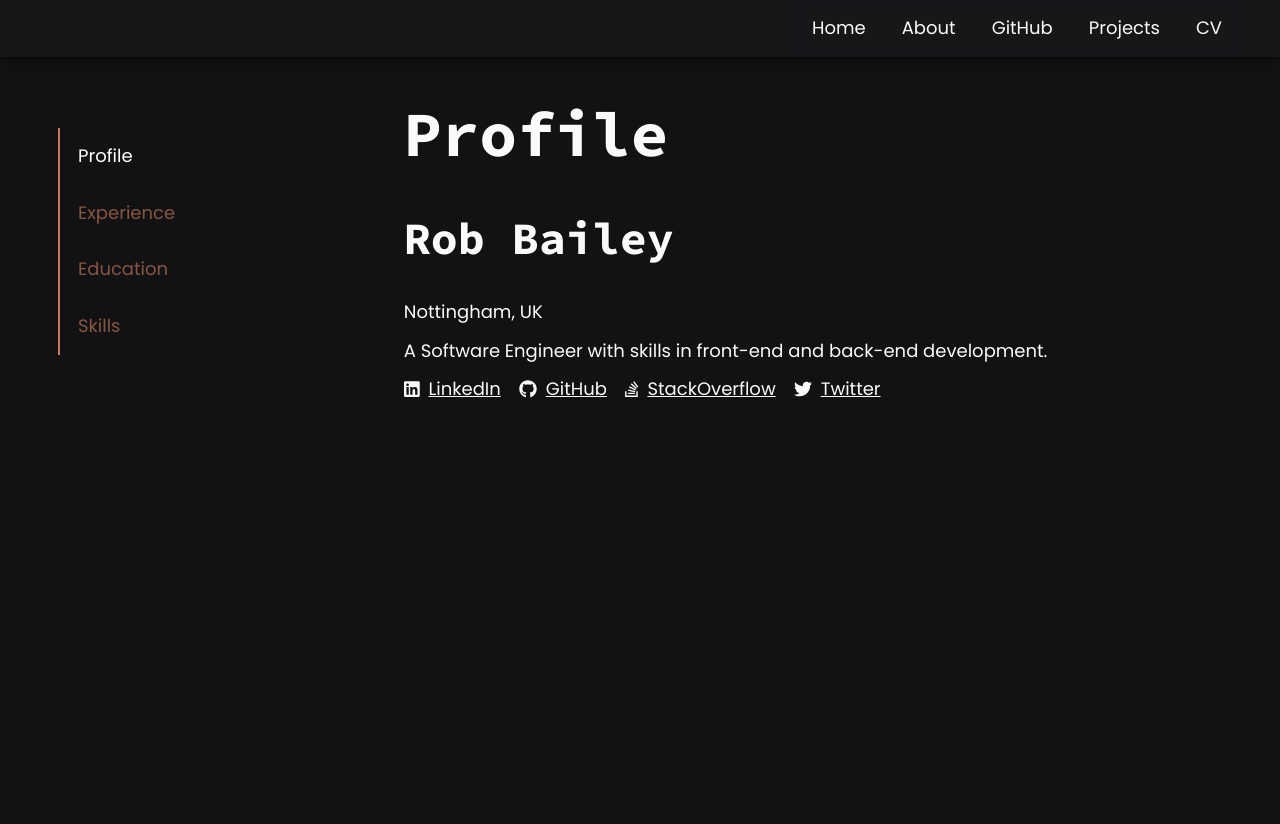
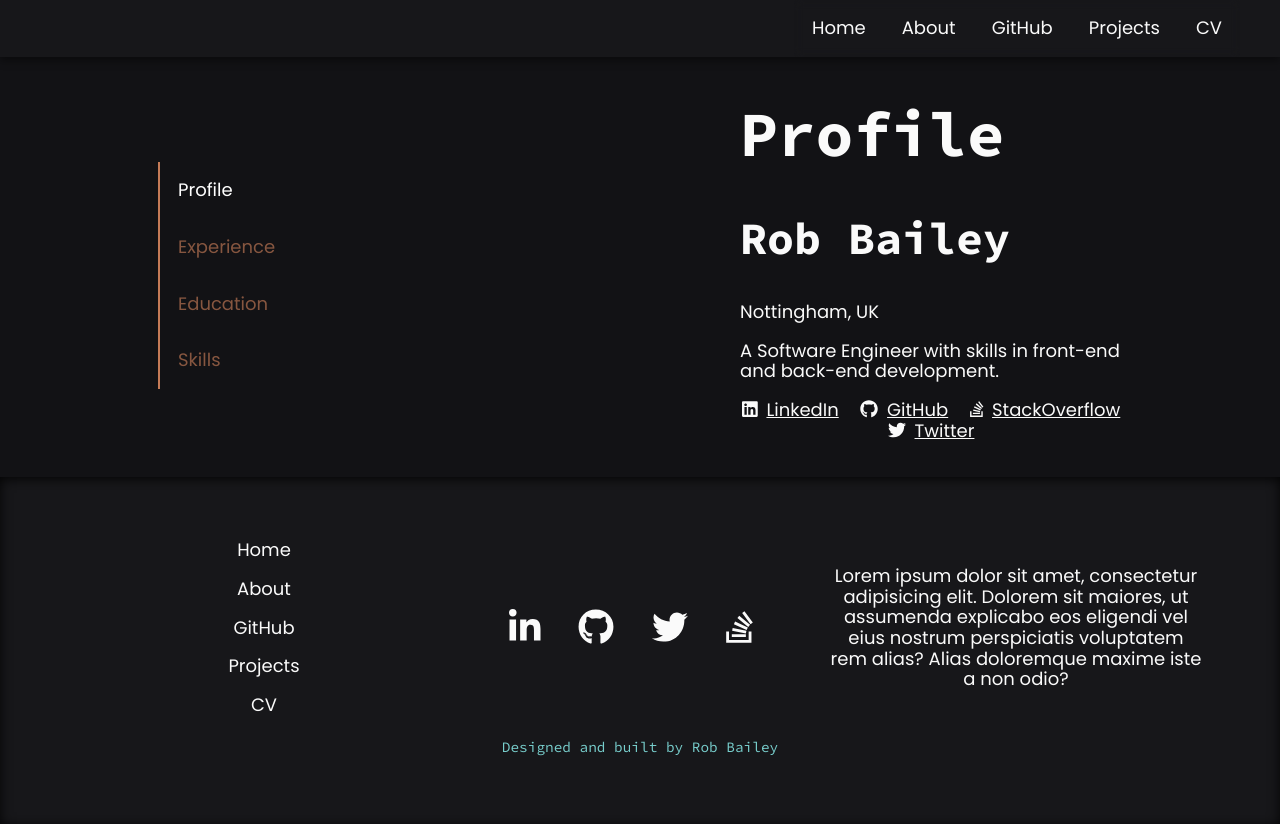
Before and after one commit to robbailey3/website-next, a Next.js app: page /cv in a window 1280 px wide. Before the commit the page ends 800 px from the top, so only its background shows below. Built offline with nearby package versions, Linux system fonts and the light colour scheme.

Commit message:
build: updating footer

```diff
--- /dev/null
+++ b/src/components/global/footer/footer.module.scss
@@ -0,0 +1,61 @@
+@import '@/styles/partials/colours';
+
+.footer {
+  background-color: lighten($background, 2%);
+  box-shadow: inset 0 2px 12px rgba(#000, 0.85);
+  padding: 3rem 0;
+  text-align: center;
+  margin-top: 2rem;
+}
+.content {
+  padding: 0 2rem;
+}
+.nav {
+  ul {
+    list-style: none;
+    padding: 0;
+    margin: 0;
+    li {
+      display: block;
+      a {
+        display: block;
+        padding: 0.5rem 1rem;
+        text-decoration: none;
+        &:hover,
+        &:focus {
+          text-decoration: underline;
+        }
+      }
+    }
+  }
+}
+.social {
+  ul {
+    list-style: none;
+    padding: 0;
+    margin: 0;
+    li {
+      display: inline-block;
+      a {
+        display: block;
+        margin-right: 1rem;
+        font-size: 2rem;
+        transition: 0.3s;
+        border: 1px solid transparent;
+        padding: 0.5rem;
+        line-height: 1;
+        &:hover,
+        &:focus {
+          color: $accentBlue;
+          border-color: $accentBlue;
+        }
+      }
+    }
+  }
+}
+
+.attribution {
+  color: $accentBlue;
+  font-size: 0.8rem;
+  opacity: 0.8;
+}
--- a/src/components/global/footer/footer.tsx
+++ b/src/components/global/footer/footer.tsx
@@ -1,5 +1,138 @@
+import Container from '@/components/common/layout/container/container';
+import FlexContainer from '@/components/common/layout/flex-container/flex-container';
+import FlexItem from '@/components/common/layout/flex-item/flex-item';
+import {
+  faGithub,
+  faLinkedinIn,
+  faStackOverflow,
+  faTwitter,
+} from '@fortawesome/free-brands-svg-icons';
+import { FontAwesomeIcon } from '@fortawesome/react-fontawesome';
+import Link from 'next/link';
+import React from 'react';
+import styles from './footer.module.scss';
+
 const Footer = () => {
-	return <footer></footer>
+  return (
+    <footer className={styles.footer}>
+      <Container className={styles.content}>
+        <FlexContainer
+          options={{ align: 'center', justify: 'space-around', wrap: 'wrap' }}
+        >
+          <FlexItem
+            options={{
+              grow: 0,
+              shrink: 0,
+              basis: 'clamp(200px, 33.33%, 600px)',
+            }}
+          >
+            <div className={styles.nav}>
+              <nav>
+                <ul>
+                  <li>
+                    <Link href="/">
+                      <a>Home</a>
+                    </Link>
+                  </li>
+                  <li>
+                    <Link href="/about">
+                      <a>About</a>
+                    </Link>
+                  </li>
+                  <li>
+                    <Link href="/github">
+                      <a>GitHub</a>
+                    </Link>
+                  </li>
+                  <li>
+                    <Link href="/projects">
+                      <a>Projects</a>
+                    </Link>
+                  </li>
+                  <li>
+                    <Link href="/cv">
+                      <a>CV</a>
+                    </Link>
+                  </li>
+                </ul>
+              </nav>
+            </div>
+          </FlexItem>
+          <FlexItem
+            options={{
+              grow: 0,
+              shrink: 0,
+              basis: 'clamp(300px, 33.33%, 600px)',
+            }}
+          >
+            <div className={styles.social}>
+              <ul>
+                <li>
+                  <a
+                    href="https://www.linkedin.com/in/robbailey3/"
+                    target="_blank"
+                    rel="noopener noreferrer"
+                  >
+                    <span className="sr-only">LinkedIn</span>
+                    <FontAwesomeIcon icon={faLinkedinIn}></FontAwesomeIcon>
+                  </a>
+                </li>
+                <li>
+                  <a
+                    href="https://github.com/robbailey3"
+                    target="_blank"
+                    rel="noopener noreferrer"
+                  >
+                    <span className="sr-only">GitHub</span>
+                    <FontAwesomeIcon icon={faGithub}></FontAwesomeIcon>
+                  </a>
+                </li>
+                <li>
+                  <a
+                    href="https://twitter.com/rob_bailey3"
+                    target="_blank"
+                    rel="noopener noreferrer"
+                  >
+                    <span className="sr-only">Twitter</span>
+                    <FontAwesomeIcon icon={faTwitter}></FontAwesomeIcon>
+                  </a>
+                </li>
+                <li>
+                  <a
+                    href="https://stackoverflow.com/users/7959497/rob-bailey"
+                    target="_blank"
+                    rel="noopener noreferrer"
+                  >
+                    <span className="sr-only">StackOverflow</span>
+                    <FontAwesomeIcon icon={faStackOverflow}></FontAwesomeIcon>
+                  </a>
+                </li>
+              </ul>
+            </div>
+          </FlexItem>
+          <FlexItem
+            options={{
+              grow: 0,
+              shrink: 0,
+              basis: 'clamp(300px, 33.33%, 600px)',
+            }}
+          >
+            <div className={styles.about}>
+              <p>
+                Lorem ipsum dolor sit amet, consectetur adipisicing elit.
+                Dolorem sit maiores, ut assumenda explicabo eos eligendi vel
+                eius nostrum perspiciatis voluptatem rem alias? Alias doloremque
+                maxime iste a non odio?
+              </p>
+            </div>
+          </FlexItem>
+        </FlexContainer>
+        <div className={styles.attribution}>
+          <p className="monospace">Designed and built by Rob Bailey</p>
+        </div>
+      </Container>
+    </footer>
+  );
 };
 
 export default Footer;
--- a/src/styles/partials/_typography.scss
+++ b/src/styles/partials/_typography.scss
@@ -1,4 +1,4 @@
-@import url('https://fonts.googleapis.com/css2?family=Poppins:ital,wght@0,300;0,400;0,500;0,700;1,400&family=Source+Code+Pro:wght@700&display=swap');
+@import url('https://fonts.googleapis.com/css2?family=Poppins:ital,wght@0,300;0,400;0,500;0,700;1,400&family=Source+Code+Pro:wght@400;500;700&display=swap');
 
 html,
 body {
@@ -33,3 +33,7 @@ h5,
 h6 {
   font-size: clamp(1rem, 0.625rem + 1.875vw, 1.5rem);
 }
+
+.monospace {
+  font-family: 'Source Code Pro', monospace;
+}
```
Also changed, not shown: src/components/github/github-repositories/github-repositories.tsx (+8 -1 lines). Lines whose indentation alone changed are shown as unchanged.
